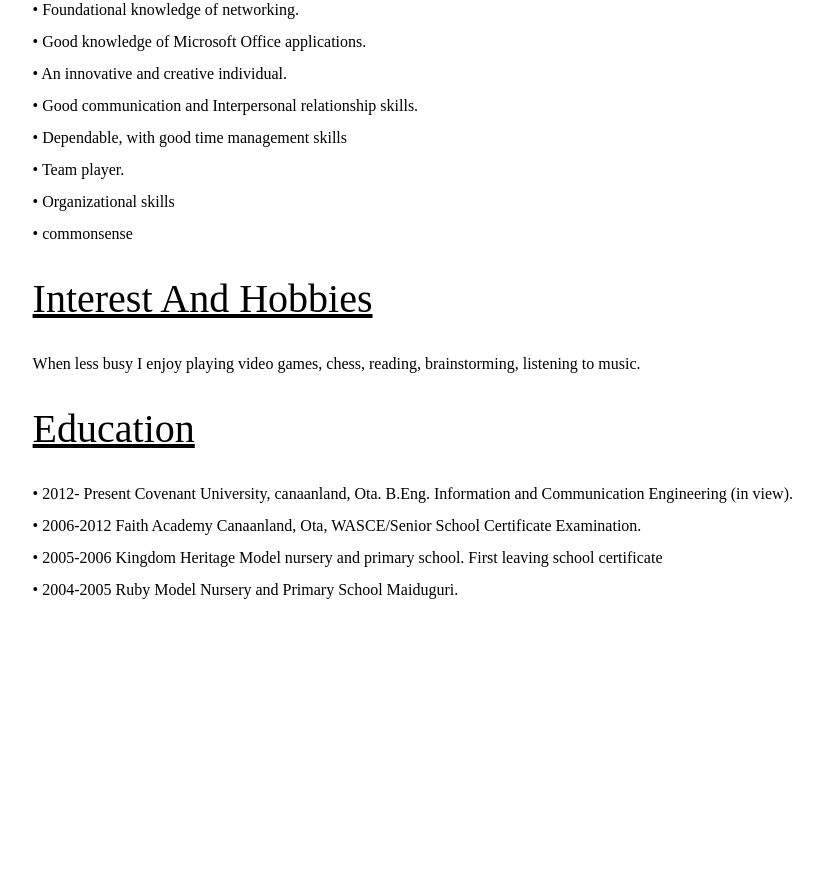
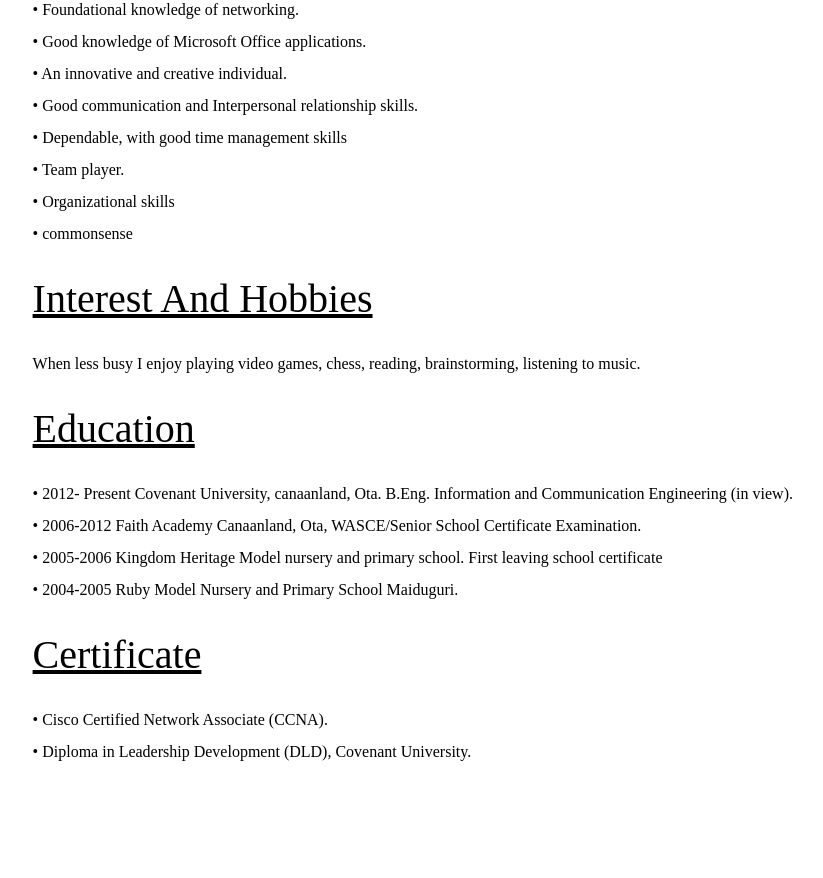
Before and after one commit to Mrkezii/personal-cv, a plain HTML site: page index.html in a window 1280 px wide. Shown: the part 1225-2103 px from the top of the page, without its empty margins (57-880 px from the left). Before the commit the page ends 1831 px from the top, so only its background shows below. Drawn offline with Linux system fonts and the light colour scheme.

Commit message:
finished with the site , no styles yet

```diff
--- a/index.html
+++ b/index.html
@@ -85,7 +85,12 @@ B.Eng. Information and Communication Engineering &#40;in view&#41;.</p>
 
             </div>
 
-
+        <div class="certificate">
+            <h3>certificate</h3>
+            <p>&#8226; Cisco Certified Network Associate &#40;CCNA&#41;.</p>
+            <p>&#8226; Diploma in Leadership Development &#40;DLD&#41;, Covenant University.
+</p>
+            </div>
 
 
 
```
